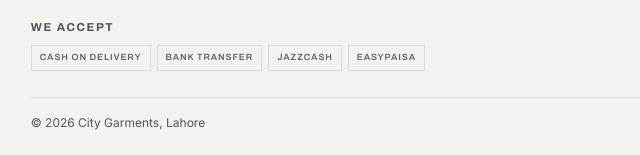
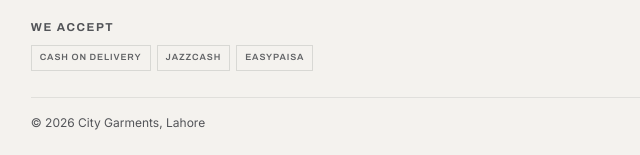
Before and after one commit to asadshafiq170/city-garments-website, a plain HTML site: page index.html in a window 1280 px wide. Shown: the part 6705-6860 px from the top of the page, 0-640 px from the left. Drawn offline with nearby package versions, Linux system fonts and the light colour scheme.

Commit message:
Footer: drop Bank Transfer, which the checkout does not offer
Co-Authored-By: Claude Fable 5.2 <noreply@anthropic.com>

```diff
--- a/index.html
+++ b/index.html
@@ -1427,7 +1427,7 @@ footer li a{display:inline-block;padding:4px 0}
     <div style="grid-column:1/-1">
       <h4 style="margin-bottom:0">We accept</h4>
       <div class="paystrip">
-        <span>Cash on Delivery</span><span>Bank Transfer</span><span>JazzCash</span><span>Easypaisa</span>
+        <span>Cash on Delivery</span><span>JazzCash</span><span>Easypaisa</span>
       </div>
     </div>
     <div class="footnote" style="grid-column:1/-1">
```
